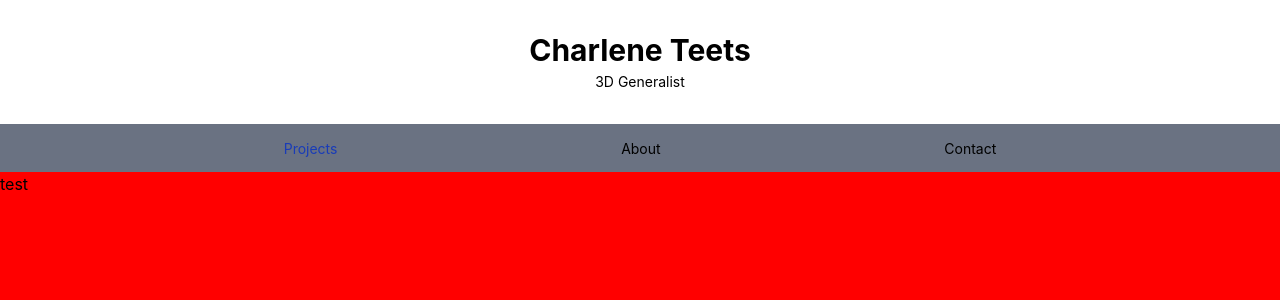
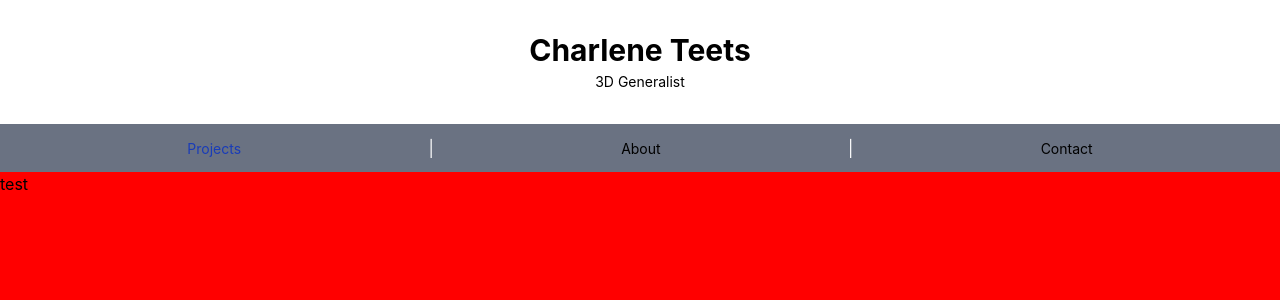
Before and after one commit to Areyesfigueroa/CharleneTeetsPortfolio, a React (Vite) app: page / in a window 1280 px wide. Shown: the top 300 px of the page. Built offline with nearby package versions, Linux system fonts and the light colour scheme.

Commit message:
Added dividers

```diff
--- a/src/components/Header.jsx
+++ b/src/components/Header.jsx
@@ -17,7 +17,8 @@ export default function Header() {
       </div>
       <nav className="w-full bg-gray-500 bg-opacity-50 backdrop-blur-md">
         <ul className="flex flex-row justify-evenly items-center list-none m-0 p-0 py-3">
-          {NAV_LINKS.map(({ label, href }) => (
+          {NAV_LINKS.map(({ label, href }, index) => (
+            <>
               <li key={label}>
                 <a
                   href={href}
@@ -29,6 +30,10 @@ export default function Header() {
                   {label}
                 </a>
               </li>
+              {index < NAV_LINKS.length - 1 && (
+                <li key={`divider-${index}`} className="text-white select-none">|</li>
+              )}
+            </>
           ))}
         </ul>
       </nav>
```
Lines whose indentation alone changed are shown as unchanged.
